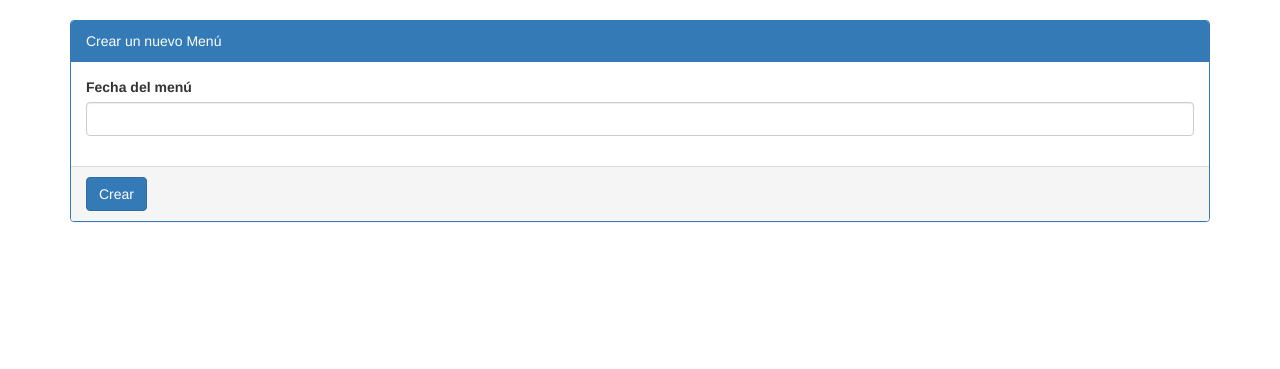
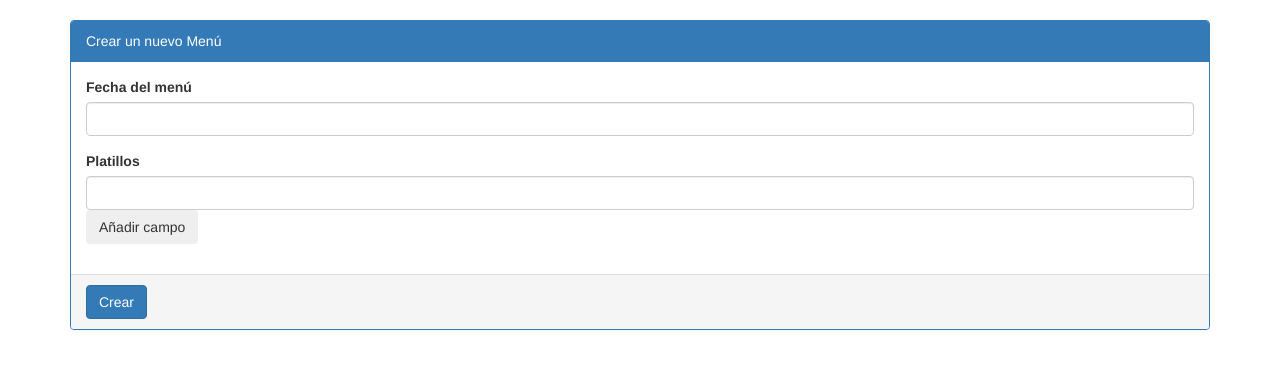
Before and after one commit to leonardon473/cornershop-backend-test, a Django app: page /menu/admin/menus in a window 1280 px wide. Shown: the part 96-465 px from the top of the page. Run offline with Django 3.2, Linux system fonts and the light colour scheme; data that the repository does not hold is empty; parts of the project's set-up code (start-up, migrations or seed data) failed here and were passed over; some libraries are stand-ins or nearby versions.

Commit message:
added: Create feature in menu of the the day admin is compleated.

```diff
--- a/cornershop-backend-test/backend_test/menu_of_the_day/templates/menu_of_the_day_list_create.html
+++ b/cornershop-backend-test/backend_test/menu_of_the_day/templates/menu_of_the_day_list_create.html
@@ -43,14 +43,23 @@
                     <div class="panel-heading">
                         Crear un nuevo Menú
                     </div>
-                    <div class="panel-body">
+                    <div class="panel-body" id='menu_form'>
                         <div class="form-group">
                             <label>
                                 Fecha del menú
                             </label>
-                            <input type="text" id="menu_name" class="form-control" />
+                            <input type="text" id="menu_date" class="form-control" />
                         </div>
-
+                        <div class="form-group">
+                            <label>
+                                Platillos
+                            </label>
+                            <div id="food_dishes">
+                            </div>
+                            <button type="button" class="btn" onclick="addFoodDishInput();">
+                                Añadir campo
+                            </button>
+                        </div>
                     </div>
                     <div class="panel-footer">
                         <div class="row">
@@ -68,6 +77,7 @@
     <script>
         $(document).ready(function () {
             menuList();
+            addFoodDishInput();
         });
 
         // Get all menus to display
@@ -120,7 +130,20 @@
             return ret;
         }
 
+        function clearForm() {
+            var inputs = $("#menu_form").find($("input"));
+            for (var i = 0; i < inputs.length; i++) {
+                inputs[i].value = ""
+            }
+        }
 
+        // add food dish input
+
+        function addFoodDishInput() {
+            var inputs = $("#food_dishes").find($("input"));
+            var inputForm = `<input type="text" id="food_dish_${inputs.length}" class="form-control" />`;
+            $("#food_dishes").append(inputForm);
+        }
         // --------
         //  Create
         // --------
@@ -129,15 +152,22 @@
         function addClick() {
             // Build menu object from inputs
             Menu = new Object();
-            Menu.name = $("#menu_name").val();
-            Menu.address = $("#menu_address").val();
-            Menu.birthday = $("#menu_birthday").val();
+            Menu.date = $("#menu_date").val();
+            var inputs = $("#food_dishes").find($("input"));
+            Menu.food_dishes = [];
+            for (var i = 0; i < inputs.length; i++) {
+                Menu.food_dishes.push(
+                    {
+                        food: inputs[i].value,
+                    }
+                )
+            }
             menuAdd(Menu);
         }
 
         function menuAdd(menu) {
-            var url = `http://localhost:8000/api/menus/`;
-            // console.log(JSON.stringify(menu));
+            var url = `/menu/admin/api/menus`;
+            console.log(JSON.stringify(menu));
             // Call Web API to update menu
             $.ajax({
                 url: url,
@@ -145,6 +175,7 @@
                 contentType: "application/json;charset=utf-8",
                 data: JSON.stringify(menu),
                 success: function (menu) {
+                    clearForm();
                     menuAddRow(menu);
                 },
                 error: function (request, message, error) {
```
